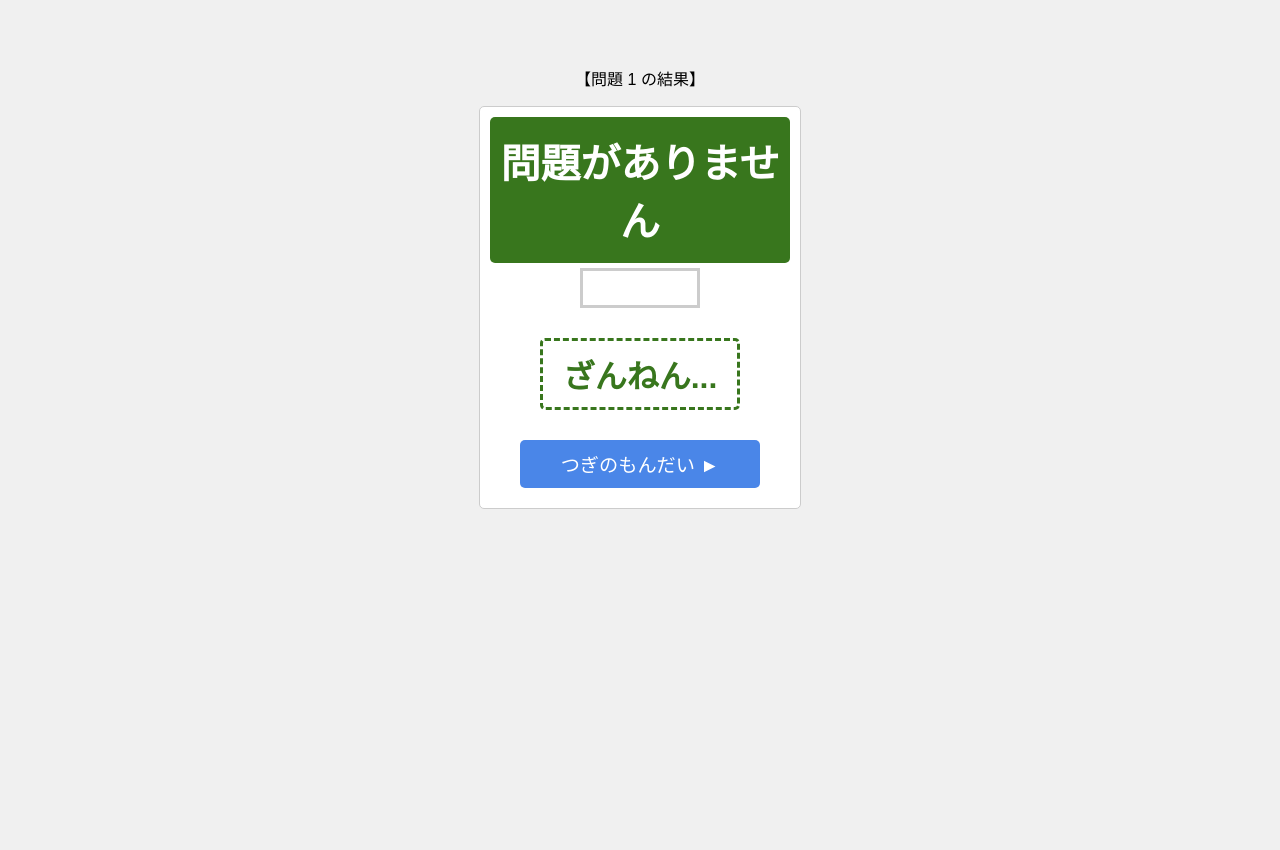
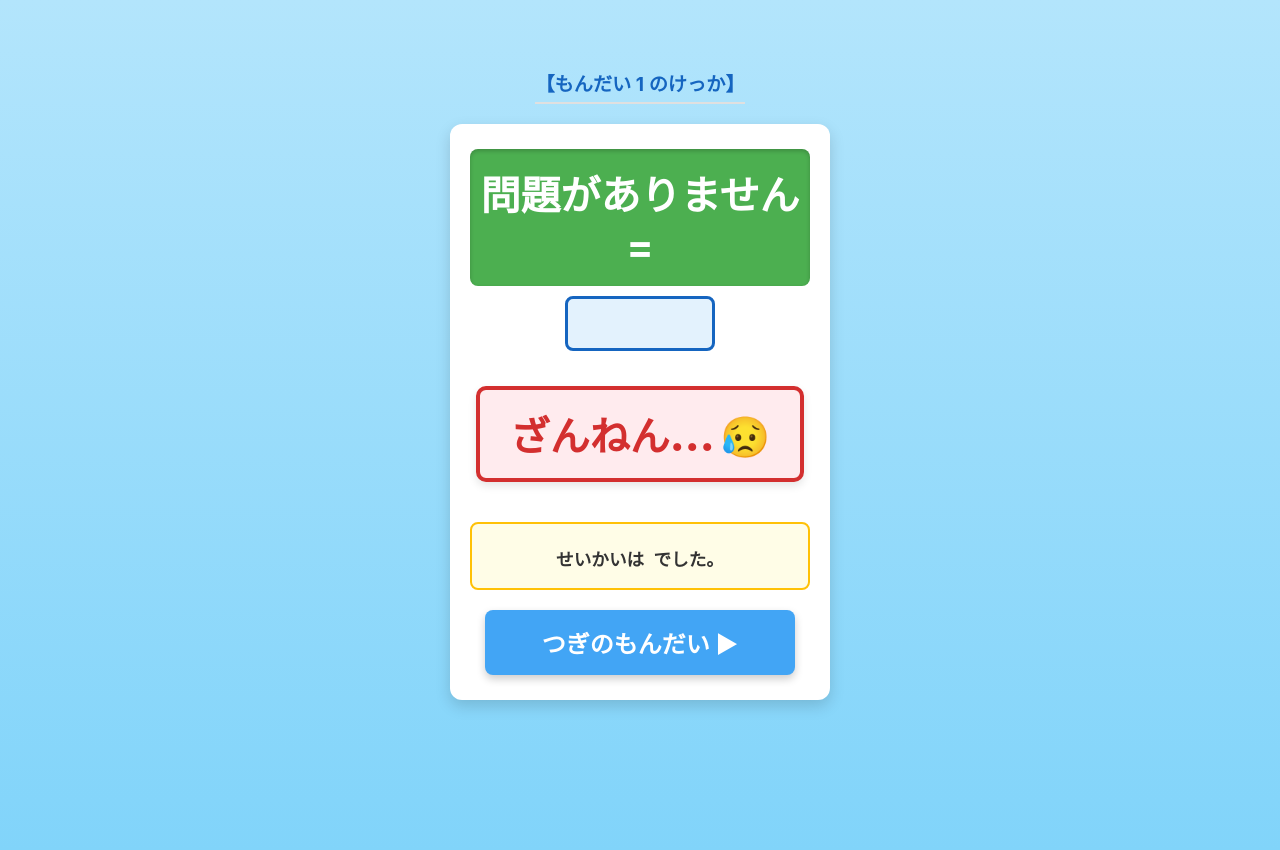
Before and after one commit to sum1d4/Gr5, a PHP site: page /math_result.php in a window 1280 px wide. Before the commit the page ends 509 px from the top, so only its background shows below. Run offline with PHP 8.4, Linux system fonts and the light colour scheme.

Commit message:
Update math_result.php

```diff
--- a/math_result.php
+++ b/math_result.php
@@ -1,38 +1,109 @@
 <?php
-// POSTデータを受け取る
+// math_result_2tasi.php
+// ★修正点1: セッションを開始 (これは元のコードにもありました)
+session_start();
+// ★DB接続設定ファイルを読み込みます
+require_once 'db_config.php';
+
+// ★デバッグ用：エラーを画面に表示する設定 (動作確認が済んだら削除/コメントアウトしてください)
+ini_set('display_errors', 1);
+error_reporting(E_ALL);
+
+// ====================================================
+// ★【最重要修正点】ユーザーIDをセッションから取得
+// ====================================================
+// 実際の認証システムが 'user_id' というキーを使っていると想定
+$user_id = $_SESSION['user_id'] ?? 0;
+// ====================================================
+
+// データの受け取り
 $user_answer = isset($_POST['user_answer']) ? (string)$_POST['user_answer'] : null;
 $question = isset($_POST['question']) ? htmlspecialchars($_POST['question']) : '問題がありません';
 $correct_answer = isset($_POST['correct_answer']) ? (string)$_POST['correct_answer'] : null;
-// 【追加】問題番号を受け取る
 $current_question_num = isset($_POST['current_question_num']) ? (int)$_POST['current_question_num'] : 1;
 
 // 正誤判定
 $is_correct = ($user_answer !== null && $correct_answer !== null && (string)$user_answer === (string)$correct_answer);
 $total_questions = 10; // 全問題数
 
-// 次の画面への準備
+// ★修正点2: 正解の場合、セッションの正解数カウンターをインクリメント
+if ($is_correct) {
+    // セッションの正解数を加算
+    $_SESSION['correct_count'] = ($_SESSION['correct_count'] ?? 0) + 1;
+}
+
+// 画面表示用の変数準備
 $next_question_num = $current_question_num + 1;
+$current_score = $_SESSION['correct_count'] ?? 0;
 
-// 最終問題 (10問目) かどうかを判定
+// ====================================================
+// 10問目（最終問題）が終了した時の処理 - DB登録ロジックを追加
+// ====================================================
 if ($current_question_num >= $total_questions) {
-    // 最終問題の場合
     $button_label = 'こんかいのけっか';
-    $next_page_url = 'final_result.php'; // 遷移先: final_result.php
+
+    // ▼▼▼ データベース登録処理（追加部分） ▼▼▼
+    try {
+        // テーブル名 'learning_session' を使用
+        $sql = "INSERT INTO learning_session (user_id, subject, category, total_questions, correct_count, start_time, end_time)
+                VALUES (:user_id, :subject, :category, :total_questions, :correct_count, :start_time, :end_time)";
+
+        $stmt = $pdo->prepare($sql);
+
+        // パラメータ設定
+        $params = [
+            ':user_id' => $user_id,                // セッションから取得したユーザーID
+            ':subject' => '2tasi',                 // 教科/レベルを適切に設定 (今回は '2tasi' を使用)
+            ':category' => 'normal',               // カテゴリ
+            ':total_questions' => $total_questions,
+            ':correct_count' => $current_score,
+            ':start_time' => $_SESSION['start_time'] ?? date('Y-m-d H:i:s'), // セッションから開始時刻を取得
+            ':end_time' => date('Y-m-d H:i:s')
+        ];
+
+        $stmt->execute($params);
+
+        // 成功したらセッションをクリアして進む
+        unset($_SESSION['correct_count']);
+        unset($_SESSION['start_time']);
+
+        // 最終画面へ
+        $next_page_url = 'final_result.php?correct=' . $current_score . '&total=' . $total_questions;
+
+    } catch (PDOException $e) {
+        // エラー処理：データベースエラーが発生したら画面に表示
+        echo "<div style='background:#ffebee; color:#c62828; padding:20px; border:2px solid red; margin:20px;'>";
+        echo "<h1>データベース登録エラーが発生しました (T_T)</h1>";
+        echo "<p><strong>エラー内容:</strong> " . htmlspecialchars($e->getMessage()) . "</p>";
+        echo "<hr>";
+        echo "<h3>現在のデータ:</h3>";
+        echo "<ul>";
+        echo "<li><strong>User ID:</strong> " . $user_id . " (セッションから取得)</li>";
+        echo "<li><strong>正解数:</strong> " . $current_score . "問</li>";
+        echo "</ul>";
+        echo "<p>※User IDが **0** の場合、セッションにIDが設定されていません。認証処理を見直してください。</p>";
+        echo "</div>";
+        exit;
+    }
+    // ▲▲▲ データベース登録処理ここまで ▲▲▲
+
 } else {
     // 最終問題ではない場合
     $button_label = 'つぎのもんだい ►';
-    // 遷移先: math_question.phpに次の問題番号を渡す
-    $next_page_url = 'math_question.php?q=' . $next_question_num;
+    // 遷移先: math_question_2tasi.phpに次の問題番号を渡す (元のコードを維持)
+    $next_page_url = 'math_question_2tasi.php?q=' . $next_question_num;
 }
 
 
-// ③ せいかい/ざんねん メッセージ
+// せいかい/ざんねん メッセージの設定
 if ($is_correct) {
-    $message_label = 'せいかい！';
-    $message_color = '#d9534f';
+    $message_label = 'せいかい！ 🎉';
+    $message_color = '#4caf50'; // 正解時は緑系
+    $message_bg = '#e8f5e9'; // 薄い緑
 } else {
-    $message_label = 'ざんねん...';
-    $message_color = '#38761d';
+    $message_label = 'ざんねん... 😥';
+    $message_color = '#d32f2f'; // 不正解時は赤系
+    $message_bg = '#ffebee'; // 薄い赤
 }
 ?>
 
@@ -40,83 +111,147 @@ if ($is_correct) {
 <html lang="ja">
 <head>
     <meta charset="UTF-8">
+    <meta name="viewport" content="width=device-width, initial-scale=1.0">
     <title>計算結果 (第<?php echo $current_question_num; ?>問)</title>
     <style>
-        /* CSSコードは前回と全く同じなので省略します */
-        /* ... 省略 ... */
-        /* ------------------- CSSコードは変更ありません ------------------- */
-
-        /* 既存のCSSをそのまま使用します */
+        /* (スタイルシートは変更なしのため省略。元のコードのままです) */
         body {
-            font-family: 'Arial', sans-serif;
+            background: linear-gradient(to bottom, #b3e5fc, #81d4fa);
+            font-family: 'Inter', 'Noto Sans JP', sans-serif;
             display: flex;
             flex-direction: column;
             align-items: center;
-            margin-top: 50px;
-            background-color: #f0f0f0;
+            margin: 0;
+            padding-top: 50px;
+            min-height: 100vh;
         }
+
+        .main-content {
+            width: 90%;
+            max-width: 380px;
+            display: flex;
+            flex-direction: column;
+            align-items: center;
+        }
+
+        /* 結果コンテナ (白いカード) */
         .result-container {
-            border: 1px solid #ccc;
-            padding: 10px;
+            width: 100%;
+            padding: 25px 20px;
             background-color: #fff;
-            border-radius: 5px;
-            width: 300px;
+            border-radius: 12px;
+            box-shadow: 0 6px 15px rgba(0,0,0,0.15);
             text-align: center;
+            box-sizing: border-box;
         }
+
+        /* 問題番号表示 */
+        .question-num-display {
+            font-size: 1.2em;
+            font-weight: bold;
+            color: #1565c0;
+            margin-bottom: 20px;
+            padding-bottom: 5px;
+            border-bottom: 2px solid #e0e0e0;
+        }
+
+        /* 問題表示ボックス */
         .question-display {
-            background-color: #38761d;
+            background-color: #4caf50;
             color: white;
             padding: 15px 10px;
-            border-radius: 5px;
-            margin-bottom: 5px; /* 調整済み */
+            border-radius: 8px;
+            margin-bottom: 10px;
             font-size: 2.5em;
-            font-weight: bold;
+            font-weight: 700;
+            box-shadow: 0 2px 4px rgba(0,0,0,0.2) inset;
         }
+
+        /* ユーザー解答表示 */
         .answer-display {
-            width: 120px;
-            height: 40px;
-            line-height: 40px;
+            width: 150px;
+            height: 55px;
+            line-height: 55px;
             text-align: right;
-            font-size: 2em;
-            font-weight: bold;
-            border: 3px solid #ccc;
-            padding: 5px;
-            background-color: white;
+            font-size: 2.5em;
+            font-weight: 700;
+            border: 3px solid #1565c0;
+            border-radius: 8px;
+            padding: 0 10px;
+            background-color: #e3f2fd;
+            color: #1565c0;
             box-sizing: border-box;
-            margin: 5px auto 10px auto; /* 調整済み */
+            margin: 5px auto 10px auto;
+            display: block;
         }
+
+        /* 正誤メッセージラベル */
         .message-label {
-            font-size: 2em;
-            font-weight: bold;
+            font-size: 2.5em;
+            font-weight: 900;
             color: <?php echo htmlspecialchars($message_color); ?>;
-            border: 3px dashed <?php echo htmlspecialchars($message_color); ?>;
+            background-color: <?php echo htmlspecialchars($message_bg); ?>;
+            border: 4px solid <?php echo htmlspecialchars($message_color); ?>;
             display: inline-block;
-            padding: 10px 20px;
-            margin: 20px 0;
-            border-radius: 5px;
+            padding: 15px 30px;
+            margin: 25px 0 25px 0;
+            border-radius: 10px;
+            box-shadow: 0 4px 8px rgba(0,0,0,0.1);
         }
+
+        /* 不正解時の正解表示エリア */
+        .correct-answer-area {
+            margin-top: 15px;
+            padding: 15px;
+            background-color: #fffde7;
+            border: 2px solid #ffc107;
+            border-radius: 8px;
+            font-size: 1.1em;
+            font-weight: 600;
+            color: #333;
+            margin-bottom: 20px;
+        }
+        .correct-answer-area span {
+            color: #ff5722;
+            font-size: 1.6em;
+            margin-left: 5px;
+            font-weight: 900;
+        }
+
+        /* 次のボタン */
         .next-button {
-            background-color: #4a86e8;
+            background-color: #42a5f5;
             color: white;
             border: none;
-            padding: 10px 20px;
+            padding: 15px 30px;
             cursor: pointer;
-            font-size: 1.2em;
-            border-radius: 5px;
-            width: 200px;
-            margin: 10px auto;
+            font-size: 1.5em;
+            font-weight: 700;
+            border-radius: 8px;
+            width: 90%;
+            max-width: 250px;
+            margin: 20px auto 0 auto;
             text-decoration: none;
-            display: inline-block;
+            display: block;
+            text-align: center; /* リンク要素なので中央揃えを追加 */
+            box-shadow: 0 4px 8px rgba(0,0,0,0.2);
+            transition: background-color 0.1s, transform 0.1s;
+        }
+        .next-button:active {
+              background-color: #1e88e5;
+              transform: translateY(1px);
         }
     </style>
 </head>
 <body>
 
-    <p>【問題 <?php echo $current_question_num; ?> の結果】</p>
+    <div class="main-content">
+
+        <p class="question-num-display">【もんだい <?php echo $current_question_num; ?> のけっか】</p>
 
         <div class="result-container">
             <div class="question-display">
-            <?php echo $question; ?>
+                <?php echo $question; ?> =
             </div>
 
             <div class="answer-display">
@@ -127,10 +262,17 @@ if ($is_correct) {
                 <?php echo $message_label; ?>
             </div>
 
+            <?php if (!$is_correct): // 不正解の場合（ざんねん... の場合） ?>
+            <div class="correct-answer-area">
+                せいかいは <span><?php echo htmlspecialchars($correct_answer); ?></span> でした。
+            </div>
+            <?php endif; ?>
+
             <a href="<?php echo htmlspecialchars($next_page_url); ?>" class="next-button">
                 <?php echo $button_label; ?>
             </a>
         </div>
+    </div>
 
 </body>
 </html>
```
Lines whose indentation alone changed are shown as unchanged.
